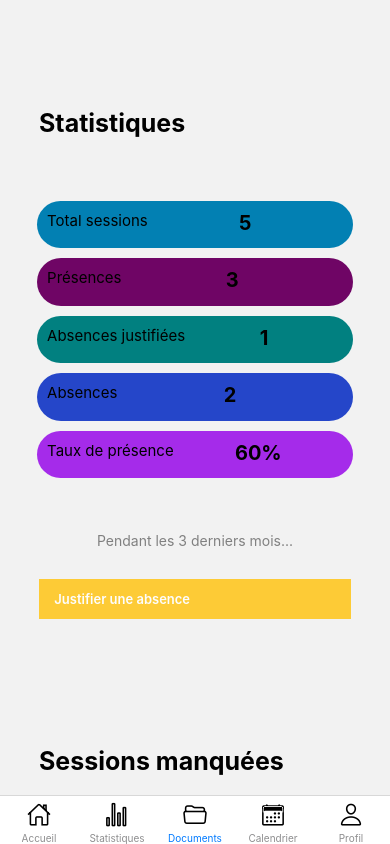
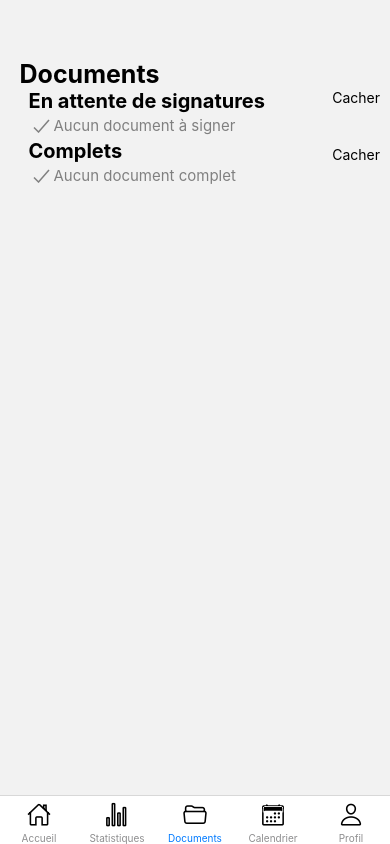
Before and after one commit to WolfDry/EduSign, a React Native app: screen /Documents in a window 390 px wide. Built offline with nearby package versions, Linux system fonts and the light colour scheme.

Commit message:
Add DocScreen

```diff
--- a/App.js
+++ b/App.js
@@ -2,7 +2,8 @@ import { createBottomTabNavigator } from '@react-navigation/bottom-tabs';
 import { AccueilScreen } from './views/AccueilScreen';
 import { NavigationContainer } from '@react-navigation/native';
 import { LoginScreen } from './views/LoginScreen';
-import {StatScreen} from './views/StatScreen'
+import {StatScreen} from './views/StatScreen';
+import {DocScreen} from './views/DocScreen';
 import { Icon } from '@rneui/themed';
 import { createNativeStackNavigator } from '@react-navigation/native-stack';
 import { AuthProvider } from './context/AuthContext';
@@ -46,7 +47,7 @@ export default function App() {
         })}>
           <Tab.Screen name="Accueil" component={AccueilScreen} />
           <Tab.Screen name="Statistiques" component={StatScreen} />
-          <Tab.Screen name="Documents" component={StatScreen} />
+          <Tab.Screen name="Documents" component={DocScreen} />
           <Tab.Screen name="Calendrier" component={StatScreen} />
           <Tab.Screen name="Profil" component={LoginScreen} />
         </Tab.Navigator>
--- /dev/null
+++ b/views/DocScreen.js
@@ -0,0 +1,57 @@
+import { View, Text, StyleSheet } from "react-native";
+import globalStyles from "../assets/styles/style";
+import { Icon } from "@rneui/base";
+
+export function DocScreen() {
+
+    return (
+        <View style={[globalStyles.fullScreen, {marginVertical: '15%'}]}>
+            <View>
+                <Text style={[styles.title, {fontSize: 25}]}>
+                    Documents
+                </Text>
+            </View>
+            <View>
+                <View style={{flexDirection: 'row', width: '100%', justifyContent: 'space-between', paddingHorizontal: 10}}>
+                    <Text style={styles.title}>
+                        En attente de signatures
+                    </Text>
+                    <Text>
+                        Cacher
+                    </Text>
+                </View>
+                <View style={{flexDirection:'row', paddingHorizontal: 10, marginHorizontal: '5%', alignItems: 'center'}}>
+                    <Icon type="ionicon" name="checkmark" color={'grey'}/>
+                    <Text  style={{color: 'grey', fontSize: 15}}>
+                        Aucun document à signer
+                    </Text>
+                </View>
+            </View>
+            <View>
+                <View style={{flexDirection: 'row', width: '100%', justifyContent: 'space-between', paddingHorizontal: 10}}>
+                    <Text style={styles.title}>
+                        Complets
+                    </Text>
+                    <Text style={{alignSelf: 'flex-end'}}>
+                        Cacher
+                    </Text>
+                </View>
+                <View style={{flexDirection:'row', paddingHorizontal: 10, marginHorizontal: '5%', alignItems: 'center'}}>
+                    <Icon type="ionicon" name="checkmark" color={'grey'}/>
+                    <Text style={{color: 'grey', fontSize: 15}}>
+                        Aucun document complet
+                    </Text>
+                </View>
+            </View>
+        </View>
+    )
+}
+
+const styles = StyleSheet.create({
+    title:{
+        alignSelf: 'flex-start',
+        marginHorizontal: '5%',
+        fontSize: 20,
+        fontWeight: "bold",
+    }
+})
--- a/views/StatScreen.js
+++ b/views/StatScreen.js
@@ -1,54 +1,27 @@
-import { FlatList, View, Text, StyleSheet, KeyboardAvoidingView, ScrollView } from "react-native";
+import { View, Text, StyleSheet, ScrollView } from "react-native";
 import Stat from "../components/Stat";
 import globalStyles from "../assets/styles/style";
 import Button from "../components/Button";
+import { Icon } from "@rneui/base";
 
 export function StatScreen() {
 
-    const stats = [
-        {
-            id:1,
-            title: 'Total sessions',
-            data: 5,
-        },
-        {
-            id: 2,
-            title: 'Présences',
-            data: 3,
-        },
-        {
-            id: 3,
-            title: 'Absences justifiées',
-            data: 1,
-        },
-        {
-            id: 4,
-            title: 'Absences',
-            data: 2,
-        },
-        {
-            id: 5,
-            title: 'Taux de présence',
-            data: '60%',
-        }
-    ]
     return (
-        <KeyboardAvoidingView style={globalStyles.fullScreen}>
         <ScrollView
-                contentContainerStyle={globalStyles.fullScreen}
+            contentContainerStyle={{width: '100%', height: '120%'}}
             bounces={false}>
             <View style={[globalStyles.center, globalStyles.fullScreen]}>
-                    <Text style={styles.stat}>
+                <Text style={styles.title}>
                     Statistiques
                 </Text>
-                    <View style={[{width: '90%', flexDirection: 'column'}, globalStyles.center]}>
+                <View style={[{width: '90%', flexDirection: 'column', alignItems: 'center', marginBottom: -120}]}>
                     <Stat title={'Total sessions'} stat={5}/>
                     <Stat title={'Présences'} stat={3}/>
                     <Stat title={'Absences justifiées'} stat={1}/>
                     <Stat title={'Absences'} stat={2}/>
                     <Stat title={'Taux de présence'} stat={'60%'}/>
                 </View>
-                    <Text style={{color: 'grey', margin: 10}}>
+                <Text style={{color: 'grey'}}>
                     Pendant les 3 derniers mois...
                 </Text>
                 <View style={[globalStyles.center, {width: '100%', paddingHorizontal: '10%', marginVertical: '5%'}]}>
@@ -56,20 +29,64 @@ export function StatScreen() {
                 </View>
             </View>
             <View>
-                    <Text style={styles.stat}>
+                <Text style={styles.title}>
                     Sessions manquées
                 </Text>
+                <View style={[globalStyles.center,{flexDirection: 'row', width: '100%', marginVertical:10, paddingHorizontal: 15}]}>
+                    <View style={{flex: 0.3}}>
+                        <Icon type="ionicon" name="book"/>
+                    </View>
+                    <View style={{flex: 1}}>
+                        <Text>
+                            Rentrée
+                        </Text>
+                        <View style={{flexDirection: 'row'}}>
+                            <Text>
+                                18/09/2023
+                            </Text>
+                            <Text>
+                                09:00 - 12:30
+                            </Text>
+                        </View>
+                    </View>
+                    <View style={{alignItems: 'flex-end', flex: 1}}>
+                        <Text>
+                            Absent
+                        </Text>
+                    </View>
+                </View>
+                <View style={[globalStyles.center,{flexDirection: 'row', width: '100%', marginVertical:10, paddingHorizontal: 15}]}>
+                    <View style={{flex: 0.3}}>
+                        <Icon type="ionicon" name="book"/>
+                    </View>
+                    <View style={{flex: 1}}>
+                        <Text>
+                            Rentrée
+                        </Text>
+                        <View style={{flexDirection: 'row'}}>
+                            <Text>
+                                18/09/2023
+                            </Text>
+                            <Text>
+                                09:00 - 12:30
+                            </Text>
+                        </View>
+                    </View>
+                    <View style={{alignItems: 'flex-end', flex: 1}}>
+                        <Text>
+                            Absent
+                        </Text>
+                    </View>
+                </View>
             </View>
         </ScrollView>
-        </KeyboardAvoidingView>
     )
 }
 
 const styles = StyleSheet.create({
-    stat:{
+    title:{
         alignSelf: 'flex-start',
         marginHorizontal: '10%',
-        marginVertical: '5%',
         fontSize: 25,
         fontWeight: "bold",
     }
```
Lines whose indentation alone changed are shown as unchanged.
